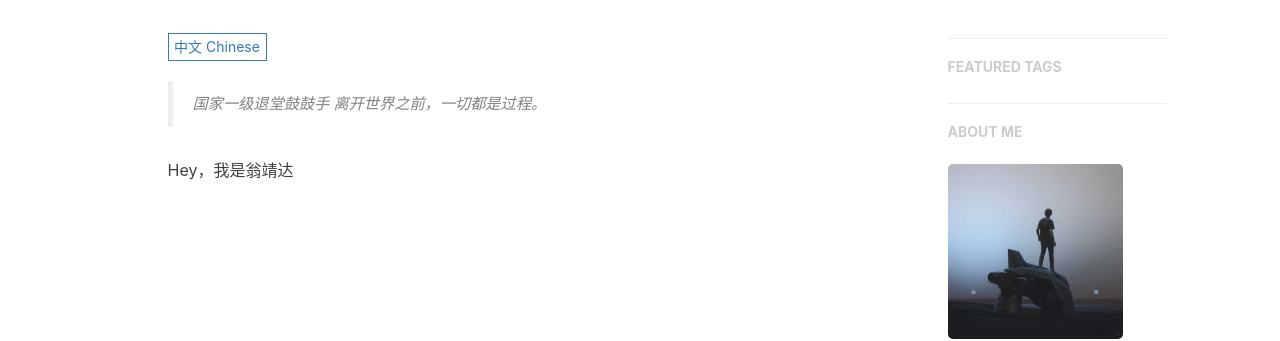
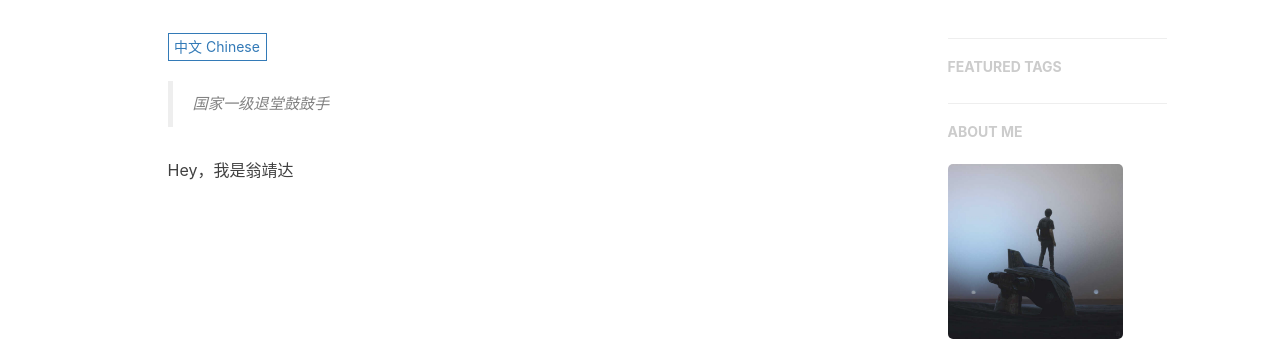
Before and after one commit to wengjingda/wengjingda, a Jekyll site: the page built from about.html, in a window 1280 px wide. Shown: the part 420-761 px from the top of the page. Built offline with Jekyll 4.4.1, drawn with Linux system fonts in a browser that asks for light colours; nearby versions of some CDN libraries; comment, search, counter and statistics services are not loaded.

Commit message:
Update zh.md

```diff
--- a/_includes/about/zh.md
+++ b/_includes/about/zh.md
@@ -1,4 +1,3 @@
 > 国家一级退堂鼓鼓手
-> 离开世界之前，一切都是过程。
 
 Hey，我是翁靖达
```
